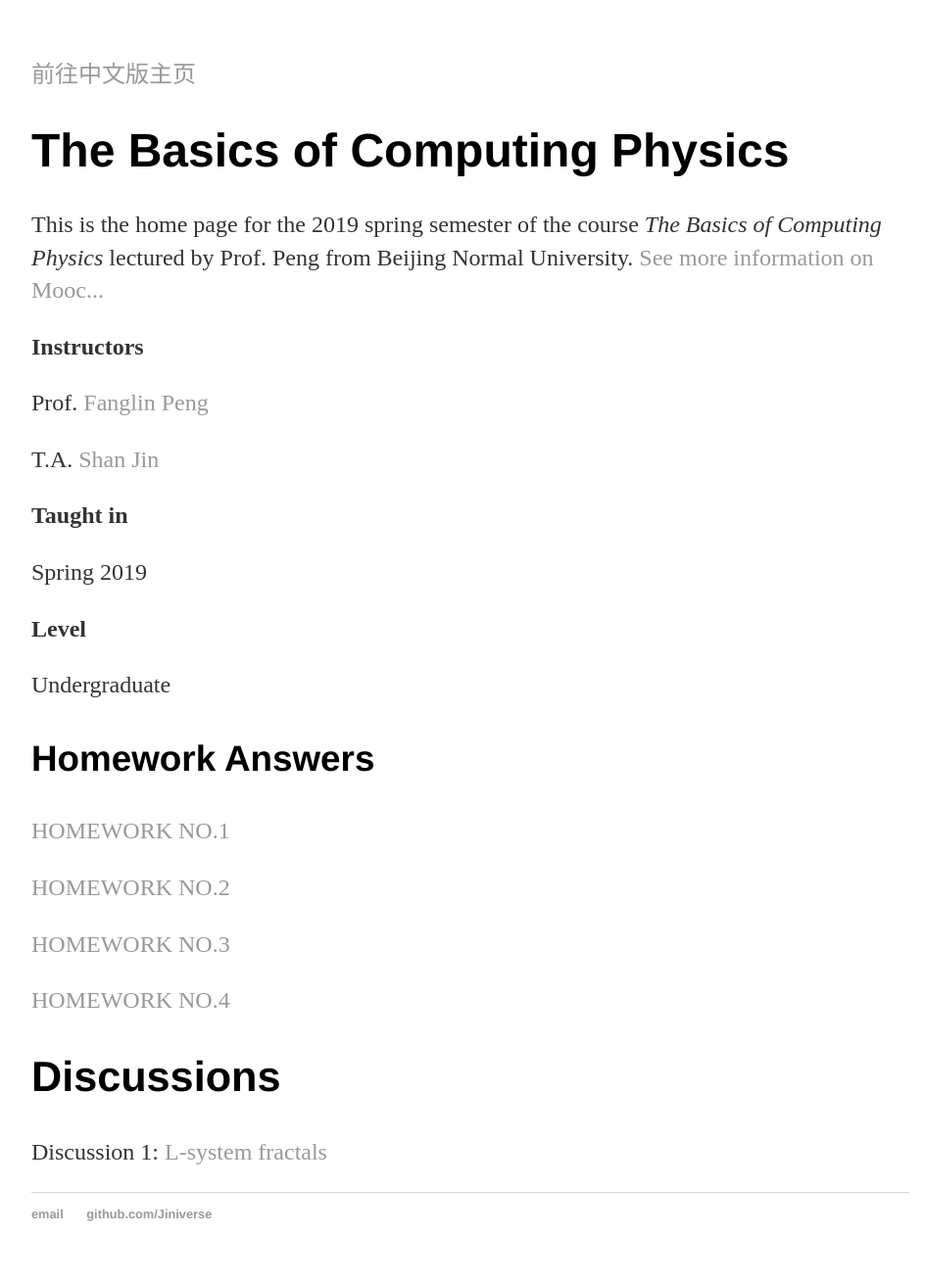
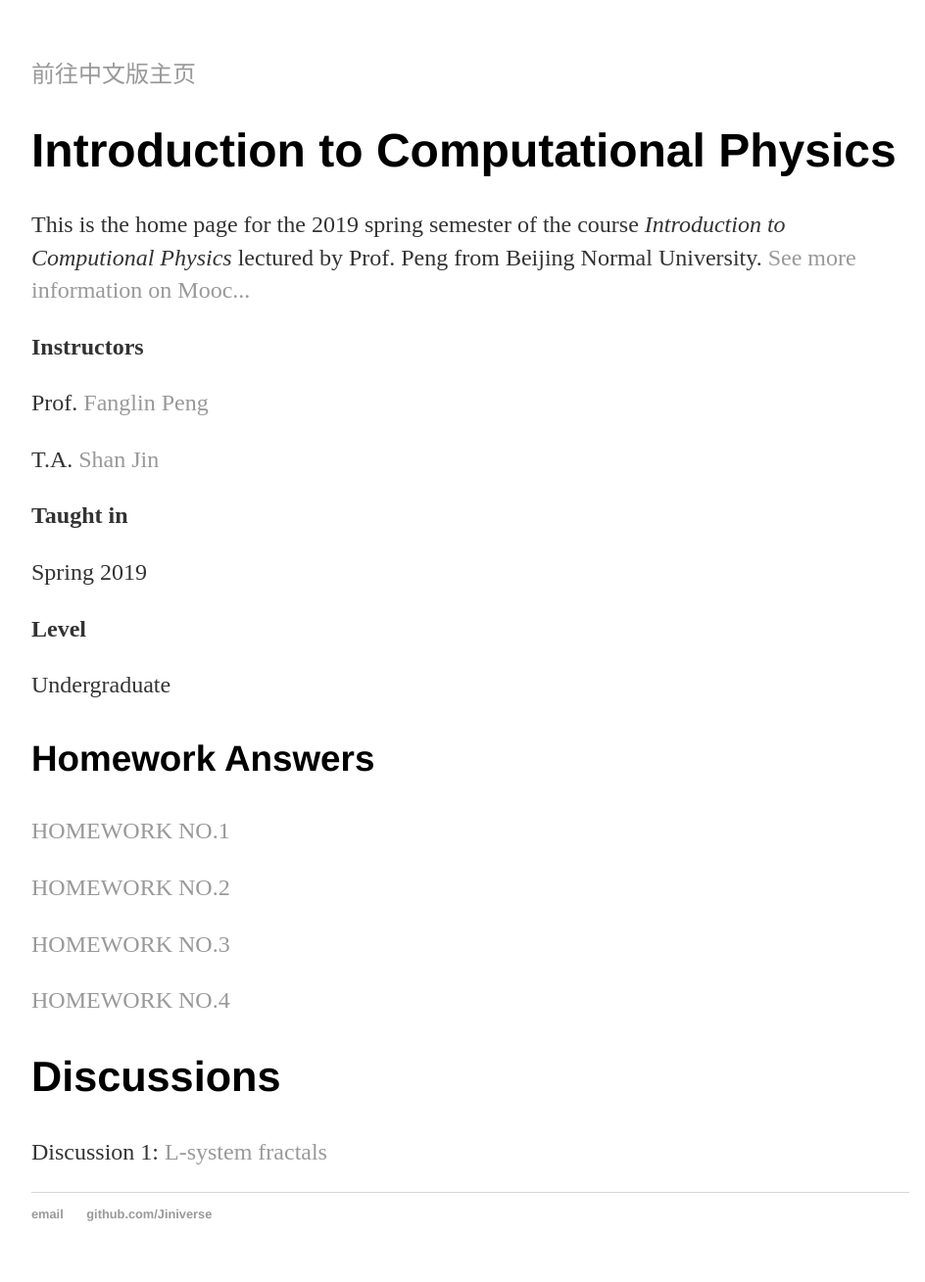
Before and after one commit to Jiniverse/ComPhy_Peng, a Jekyll site: the page built from index.html, in a window 1280 px wide. Shown: the whole page at 98% size, without its empty margins (160-1104 px from the left). Built offline with Jekyll 4.4.1, drawn with Linux system fonts in a browser that asks for light colours.

Commit message:
Update index.html

```diff
--- a/index.html
+++ b/index.html
@@ -1,11 +1,11 @@
 ---
 layout: default
-title: The Basics of Computing Physics
+title: Introduction to Computational Physics
 ---
 		<div class="blurb">
 			<p><a href="/ComPhy_Peng/cn.html">前往中文版主页</a></p>
-			<h1>The Basics of Computing Physics</h1>
-			<p>This is the home page for the 2019 spring semester of the course <em>The Basics of Computing Physics</em> lectured by Prof. Peng from Beijing Normal University. <a href="http://www.icourse163.org/course/BNU-1002842010">See more information on Mooc...</a></p>
+			<h1>Introduction to Computational Physics</h1>
+			<p>This is the home page for the 2019 spring semester of the course <em>Introduction to Computional Physics</em> lectured by Prof. Peng from Beijing Normal University. <a href="http://www.icourse163.org/course/BNU-1002842010">See more information on Mooc...</a></p>
 			<p><b>Instructors</b></p>
 			<p>Prof. <a href="http://physics.bnu.edu.cn/application/faculty/pengfanglin/index.htm">Fanglin Peng</a></p>
 			<p>T.A. <a href="https://jiniverse.github.io/">Shan Jin</a></p>
```
